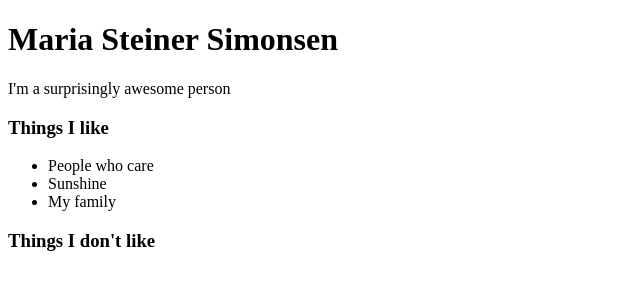
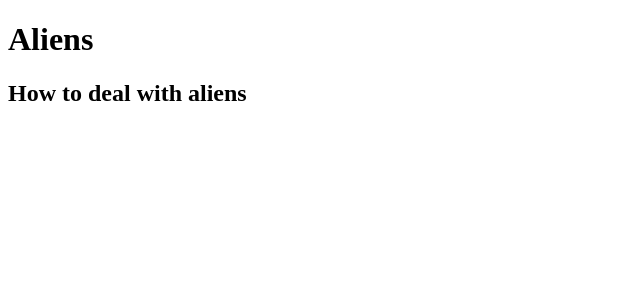
Before and after one commit to msimonsen/msimonsen.github.io, a plain HTML site: page Index.html in a window 1280 px wide. Shown: the whole page, without its empty margins (0-640 px from the left). Drawn offline with Linux system fonts and the light colour scheme.

Commit message:
Revert "change to my webpage"
This reverts commit c5acc592a0ff1024a8c65342876c1a9fbc9fbbf6.

```diff
--- a/Index.html
+++ b/Index.html
@@ -1,20 +1,10 @@
 <!DOCTYPE html>
 <html>
-	<head>
-		<title>Maria</title>
-		<link rel="stylesheet" type="text/css" href="first_site.css">
-	</head>
-	<body>
-		<h1>Maria Steiner Simonsen</h1>
-		<p>I'm a surprisingly awesome person</p>
-
-		<h3>Things I like</h2>
-		<ul>
-			<li>People who care</li>
-			<li>Sunshine</li>
-			<li>My family</li>
-		</ul>
-
-		<h3>Things I don't like</h3>
-	</body>
+<head>
+	<title></title>
+</head>
+<body>
+	<h1>Aliens</h1>
+	<h2>How to deal with aliens</h2>
+</body>
 </html>
```
